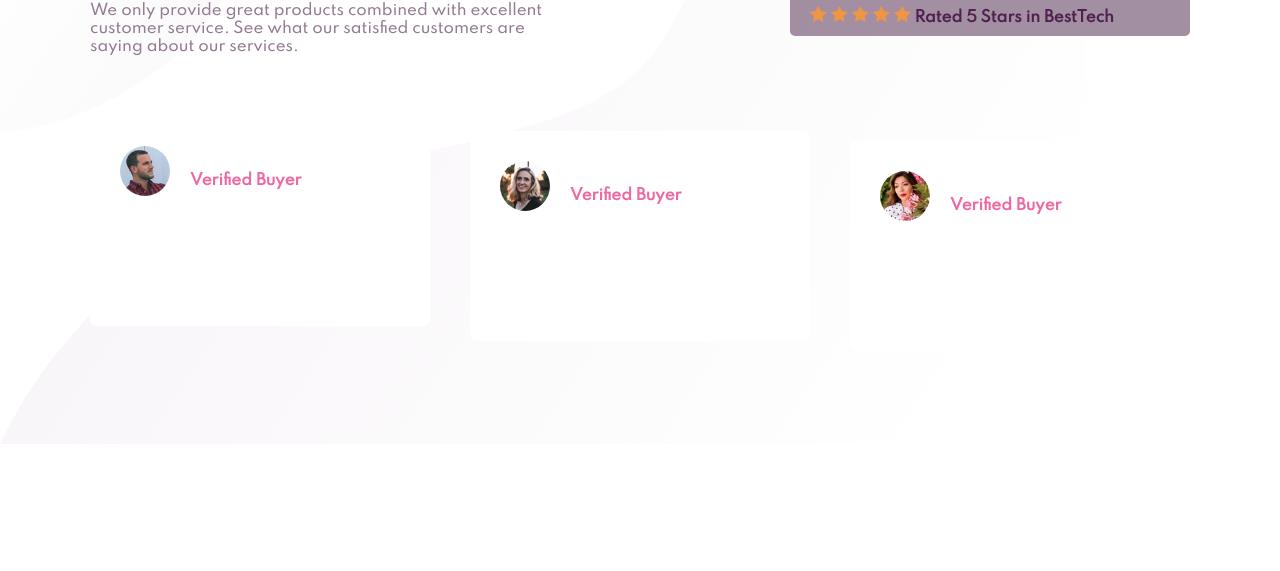
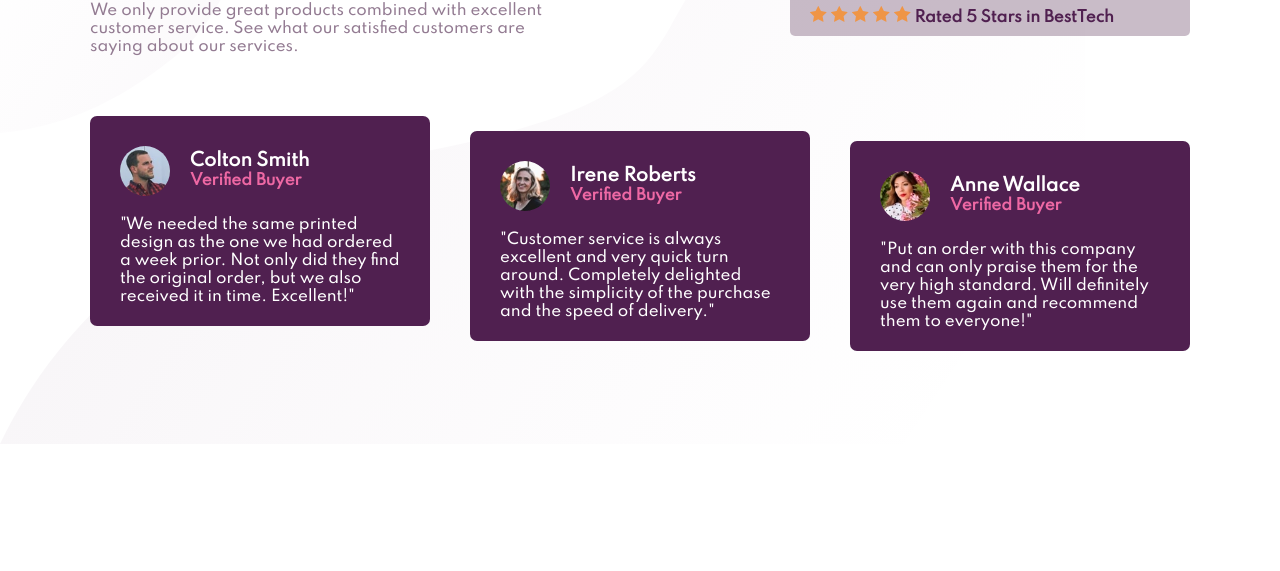
Before and after one commit to HoldenCaulfields/Social-proof-section, a plain HTML site: page index.html in a window 1280 px wide. Shown: the part 229-800 px from the top of the page. Drawn offline with Linux system fonts and the light colour scheme.

Commit message:
Update style.css

```diff
--- a/style.css
+++ b/style.css
@@ -42,7 +42,7 @@ h1 {
 .stars {
     width: 400px;
     height: 45px;
-    background-color: hsla(302, 10%, 53%, 0.849);
+    background-color: hsla(302, 10%, 53%, 0.5);
 
     color: hsl(300, 43%, 22%);
     font-weight: 700;
@@ -73,7 +73,7 @@ h1 {
     display: block;
     width: 340px;
     height: 210px;
-    background-color: hsl(0, 0%, 100%);
+    background-color: hsl(300, 43%, 22%);
     border-radius: 7px;
     color: hsl(0, 0%, 100%);
     padding: 30px;
```
